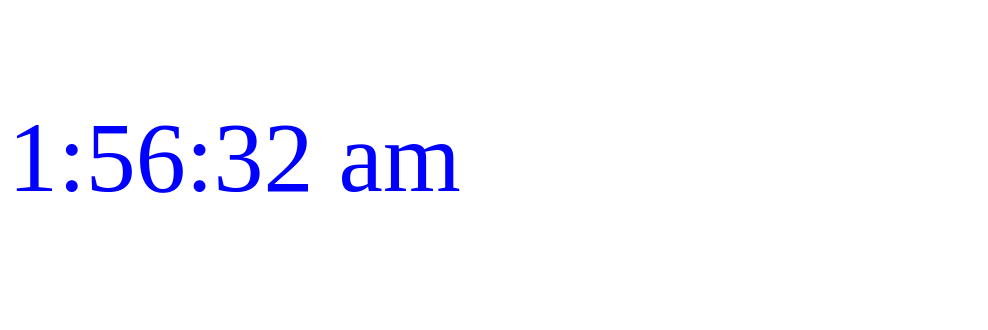
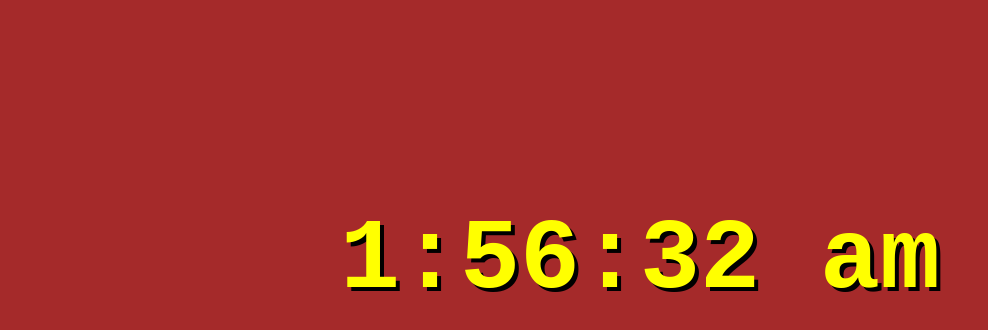
Before and after one commit to maximumayo/clock, a plain HTML site: page index.html in a window 1280 px wide. Shown: the whole page, without its empty margins (0-988 px from the left). Drawn offline with nearby package versions, Linux system fonts and the light colour scheme.

Commit message:
style the clock

```diff
--- a/style.css
+++ b/style.css
@@ -1,4 +1,16 @@
 #time {
-    color: blue;
+    color: yellow;
+    text-shadow: 4px 4px black;
+    font-weight: 600;
     font-size: 100px;
+    font-family: "Courier New", "serif";
+    position: absolute;
+    top: 20%;
+    left: 50%;
+    margin-right: -50%;
+    transform: translate(-50%, -50%)
 }
+
+body {
+    background-color: brown;
+}
```
